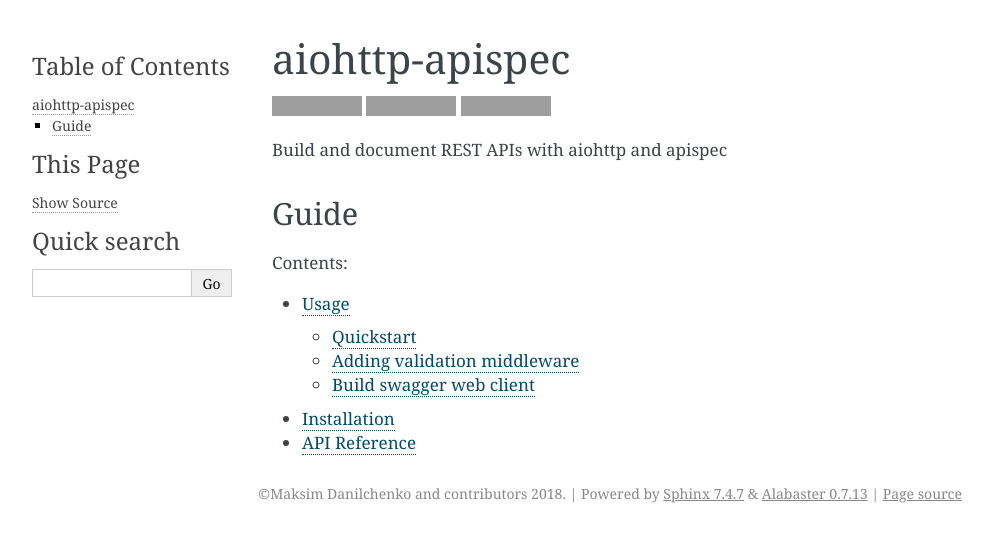
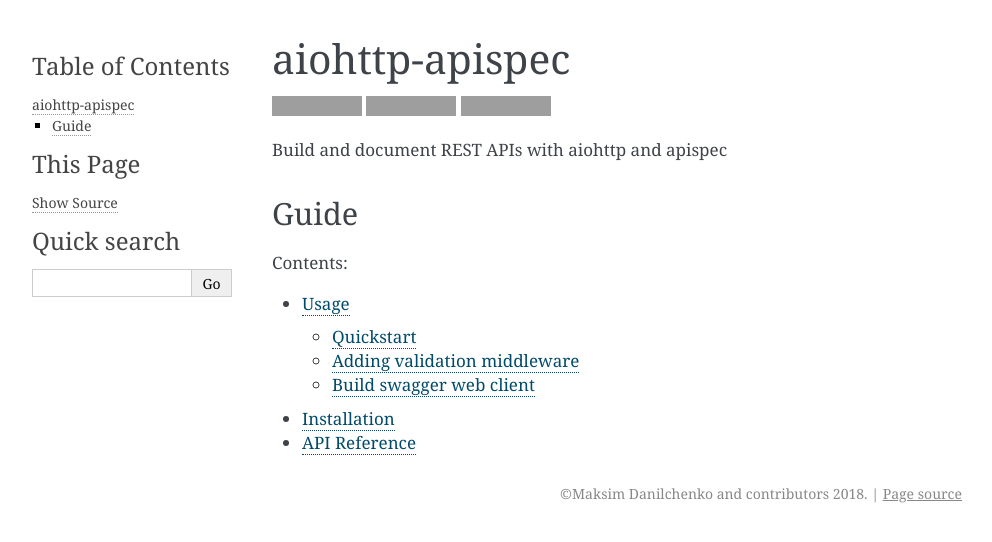
Before and after one commit to maximdanilchenko/aiohttp-apispec, a Sphinx documentation site: the page built from docs/index.rst, in a window 1280 px wide, cut to the strip 0-542 px from the top of the page. Shown: the whole strip, without its empty margins (148-1140 px from the left). Built offline with Sphinx 7.4.7, drawn with Linux system fonts in a browser that asks for light colours; grey boxes are pictures that could not be loaded.

Commit message:
more docs config

```diff
--- a/docs/conf.py
+++ b/docs/conf.py
@@ -19,3 +19,10 @@
 pygments_style = 'sphinx'
 html_theme = 'alabaster'
 html_static_path = ['_static']
+
+html_theme_options = {
+    'description': 'Build and document REST APIs with aiohttp and apispec',
+    'show_powered_by': False,
+}
+html_title = 'aiohttp-apispec Documentation'
+html_short_title = 'aiohttp-apispec'
```
